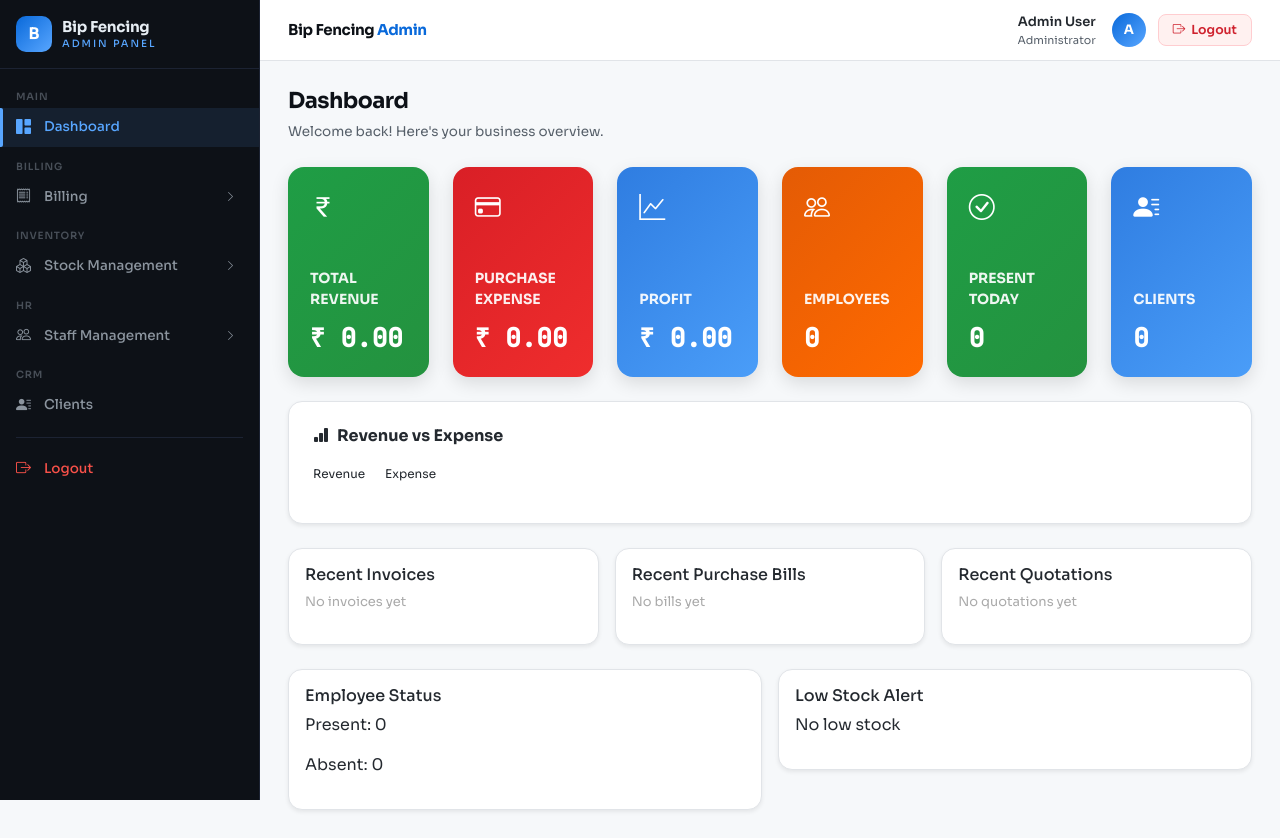
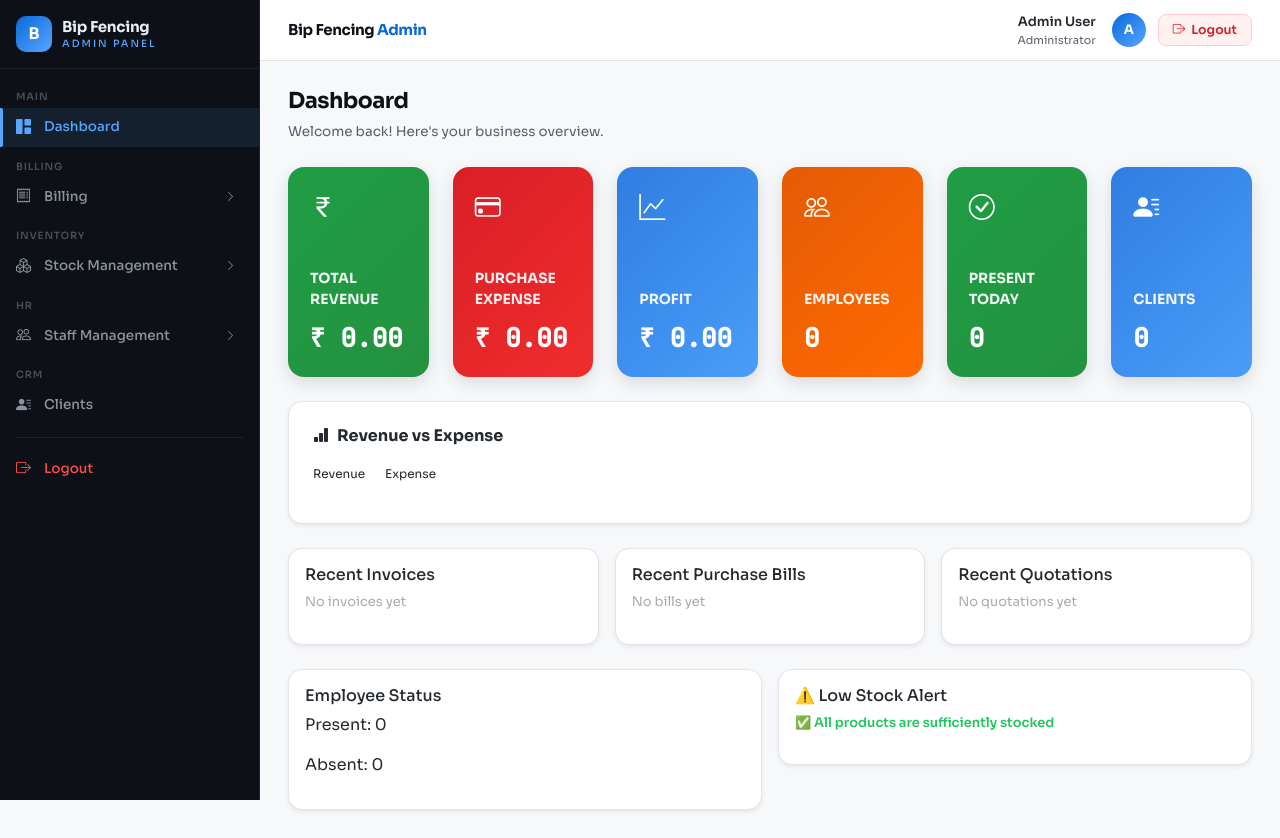
Before and after one commit to sachin-error/BIP-FENCING-REACT-CODE, a React (Vite) app in the folder bip-admin/: page /dashboard in a window 1280 px wide. Built offline with nearby package versions, Linux system fonts and the light colour scheme; sample sign-in values are in the browser's storage.

Commit message:
dashboard update

```diff
--- a/bip-admin/src/pages/Dashboard.jsx
+++ b/bip-admin/src/pages/Dashboard.jsx
@@ -67,7 +67,14 @@ const present = todayAttendance.filter(
 const absent = todayAttendance.filter(
   a => a.status === "Absent"
 ).length;
-  const lowStock = data.products.filter(p => (p.stock || 0) < 10);
+
+  // ── LOW STOCK: uses stockQty (from Products.jsx) and minStock threshold ──
+  // A product is "low stock" if stockQty < 10 OR stockQty <= minStock (whichever fires first)
+  const lowStock = data.products.filter(p => {
+    const qty = Number(p.stockQty);
+    const min = Number(p.minStock) || 10;
+    return qty < 10 || qty <= min;
+  });
 
   // 🔷 STAT CARDS
   const statCards = [
@@ -86,7 +93,6 @@ const absent = todayAttendance.filter(
         <p>Welcome back! Here's your business overview.</p>
       </div>
 
-      {/* 🔥 SUMMARY CARDS */}
       {/* 🔥 SUMMARY CARDS */}
 <div className="row g-4 mb-4">
 
@@ -146,7 +152,6 @@ const absent = todayAttendance.filter(
               {card.label}
             </div>
 
-            {/* VALUE */}
             {/* VALUE */}
 <div
   style={{
@@ -219,12 +224,11 @@ const absent = todayAttendance.filter(
           </div>
         </div>
 
-        {/* ── RECENT QUOTATIONS — structure unchanged, content enhanced ── */}
+        {/* ── RECENT QUOTATIONS ── */}
         <div className="col-md-4">
           <div className="target-card shadow-sm p-3">
             <h6>Recent Quotations</h6>
 
-            {/* 4-stat summary strip (mirrors Quotation page) */}
             {quoteSummary.totalQuotes > 0 && (
               <div style={{
                 display: 'grid',
@@ -259,7 +263,6 @@ const absent = todayAttendance.filter(
               </div>
             )}
 
-            {/* Recent quote rows */}
             {data.quotations.length === 0 && <p style={{ color:"#aaa", fontSize:13 }}>No quotations yet</p>}
             {data.quotations.slice(-3).map((q, idx) => (
               <p key={idx} style={{ marginBottom: 4, fontSize: 13 }}>
@@ -289,13 +292,62 @@ const absent = todayAttendance.filter(
           </div>
         </div>
 
+        {/* ── LOW STOCK ALERT — reads stockQty from Products.jsx ── */}
         <div className="col-md-6">
           <div className="target-card shadow-sm p-3">
-            <h6>Low Stock Alert</h6>
-            {lowStock.length === 0 && <p>No low stock</p>}
-            {lowStock.map((p, i) => (
-              <p key={i}>{p.name} - {p.stock}</p>
-            ))}
+            <h6>⚠️ Low Stock Alert</h6>
+            {lowStock.length === 0 ? (
+              <p style={{ color: '#22c55e', fontSize: 13, fontWeight: 600 }}>
+                ✅ All products are sufficiently stocked
+              </p>
+            ) : (
+              <>
+                <p style={{ fontSize: 11, color: '#9ca3af', marginBottom: 8 }}>
+                  {lowStock.length} product{lowStock.length !== 1 ? 's' : ''} below threshold
+                </p>
+                {lowStock.map((p, i) => {
+                  const qty = Number(p.stockQty);
+                  const isOut = qty === 0;
+                  return (
+                    <div
+                      key={p.id || i}
+                      style={{
+                        display: 'flex',
+                        alignItems: 'center',
+                        justifyContent: 'space-between',
+                        padding: '6px 10px',
+                        marginBottom: 6,
+                        borderRadius: 7,
+                        background: isOut ? '#fee2e2' : '#fef3c7',
+                        border: `1px solid ${isOut ? '#fca5a5' : '#fde68a'}`,
+                      }}
+                    >
+                      <div>
+                        <div style={{ fontWeight: 600, fontSize: 13, color: '#1f2937' }}>
+                          {p.productName}
+                        </div>
+                        {p.sku && (
+                          <div style={{ fontSize: 11, color: '#9ca3af', fontFamily: 'monospace' }}>
+                            {p.sku}
+                          </div>
+                        )}
+                      </div>
+                      <span style={{
+                        fontSize: 12,
+                        fontWeight: 700,
+                        padding: '3px 10px',
+                        borderRadius: 20,
+                        background: isOut ? '#ef4444' : '#f59e0b',
+                        color: '#fff',
+                        whiteSpace: 'nowrap',
+                      }}>
+                        {isOut ? 'Out of Stock' : `Qty: ${qty}`}
+                      </span>
+                    </div>
+                  );
+                })}
+              </>
+            )}
           </div>
         </div>
 
--- a/bip-admin/src/pages/Products.jsx
+++ b/bip-admin/src/pages/Products.jsx
@@ -1,4 +1,4 @@
-import { useState } from 'react';
+import { useState, useEffect } from 'react';
 
 const categories = ['Fencing', 'Gate', 'Hardware', 'Pipe', 'Wire', 'Panel', 'Post', 'Other'];
 
@@ -11,6 +11,19 @@ export default function Products() {
   const [form, setForm]           = useState(emptyForm);
   const [products, setProducts]   = useState([]);
   const [editingId, setEditingId] = useState(null);
+
+  // ── Load from localStorage on mount ──
+  useEffect(() => {
+    const saved = localStorage.getItem('products');
+    if (saved) {
+      try { setProducts(JSON.parse(saved)); } catch (_) {}
+    }
+  }, []);
+
+  // ── Save to localStorage whenever products change ──
+  useEffect(() => {
+    localStorage.setItem('products', JSON.stringify(products));
+  }, [products]);
 
   const handleChange = (e) => setForm({ ...form, [e.target.name]: e.target.value });
 
```
